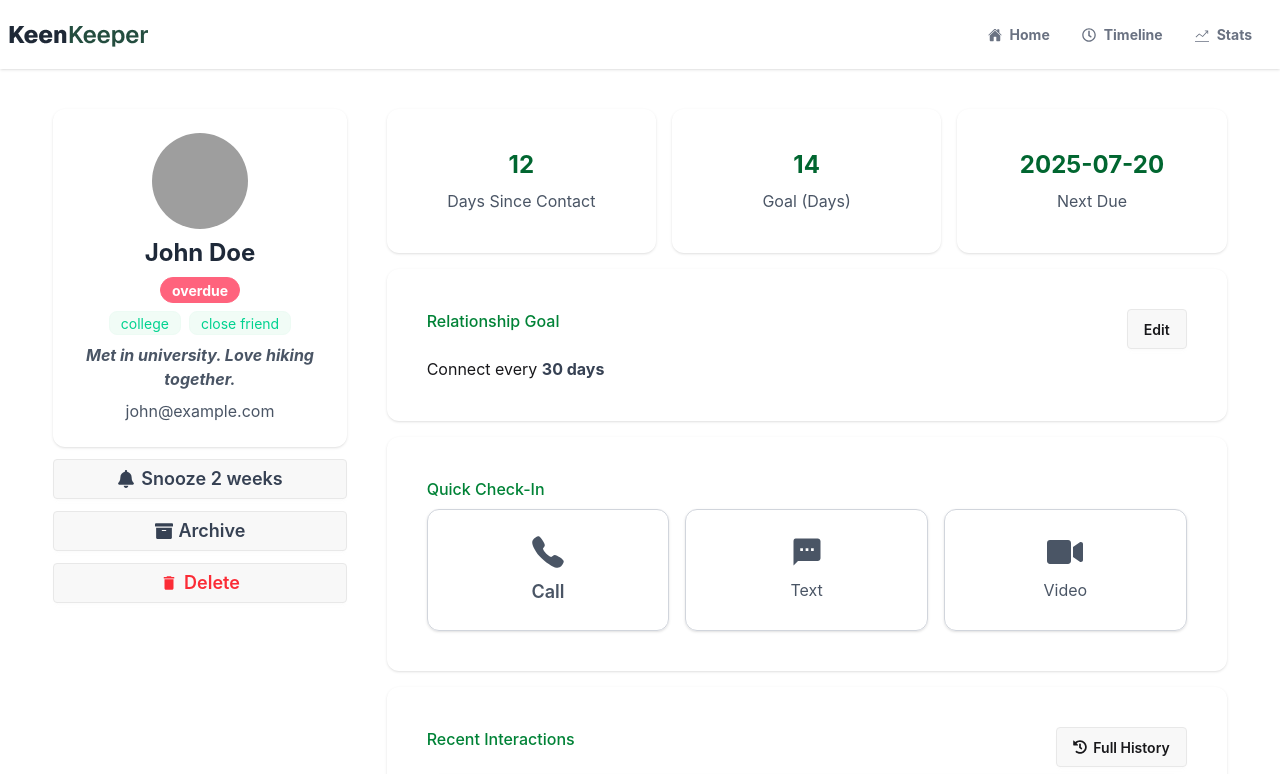
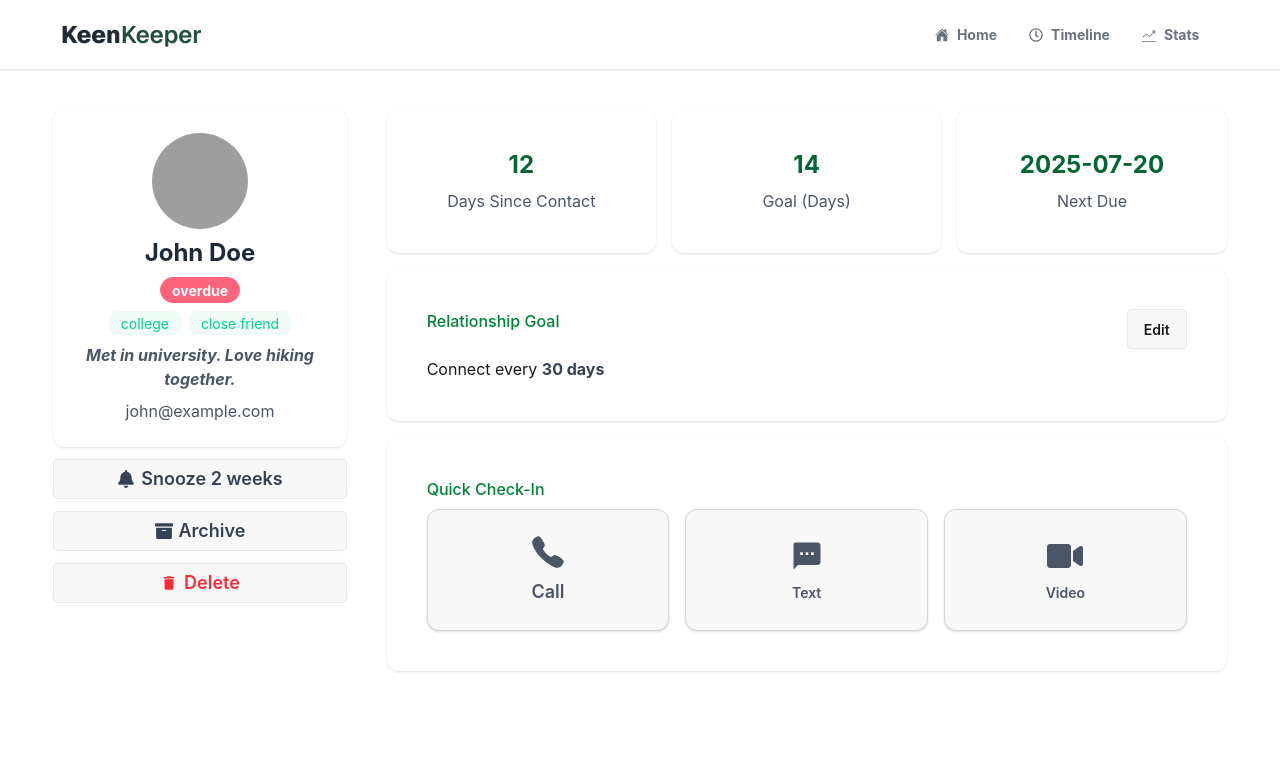
Before and after one commit to mahmud-abdullah-262/b13-a07-abdullah-al-mahmud-keenkeeper, a React (Vite) app: page /1 in a window 1280 px wide. Shown: the top 774 px of the page. Built offline with nearby package versions, Linux system fonts and the light colour scheme; grey boxes are pictures that could not be loaded.

Commit message:
timeline context added

```diff
--- a/index.html
+++ b/index.html
@@ -2,9 +2,9 @@
 <html lang="en">
   <head>
     <meta charset="UTF-8" />
-    <link rel="icon" type="image/svg+xml" href="/favicon.svg" />
+    <link rel="icon" type="image/svg+xml" href="/friend.png" />
     <meta name="viewport" content="width=device-width, initial-scale=1.0" />
-    <title>b13-a07-abdullah-al-mahmud-keenkeeper</title>
+    <title>Keen Keeper</title>
   </head>
   <body>
     <div id="root"></div>
--- a/src/component/FriendsDetails.jsx
+++ b/src/component/FriendsDetails.jsx
@@ -4,9 +4,6 @@ import { useParams } from 'react-router';
 import Navbar from './Navbar';
 import { FaArchive, FaBell, FaHistory, FaVideo } from 'react-icons/fa';
 import { MdDelete } from 'react-icons/md';
-import call from '../../public/call.png';
-import text from '../../public/text.png';
-import video from '../../public/video.png';
 import { IoCall } from 'react-icons/io5';
 import { IoMdText } from 'react-icons/io';
 import Footer from './Footer';
@@ -14,7 +11,7 @@ import Footer from './Footer';
 const FriendsDetails =  () => {
     const {id} = useParams();
 
-    const friendsData = useFriends().friendsData;
+    const {friendsData, addItem} = useFriends();
 
     const expectedFriend = friendsData.find(f => f.id == id);
     const {name, picture, email, days_since_contact, status, tags, bio, goal, next_due_date} = expectedFriend;
@@ -22,7 +19,7 @@ const FriendsDetails =  () => {
   return (
     <>
     <Navbar></Navbar>
-    <div className='grid grid-cols-4 w-11/12 mx-auto my-10'>
+    <div className='grid grid-cols-1 md:grid-cols-4 w-11/12 mx-auto my-10'>
       <div className='col-span-1 flex flex-col gap-3'>
        <div
     className='flex flex-col gap-2 items-center rounded-xl shadow-sm p-6 text-center'
@@ -43,19 +40,19 @@ const FriendsDetails =  () => {
     <div className='btn w-full text-lg text-gray-700'><FaArchive /> <p>Archive</p></div>
     <div className='btn w-full text-lg text-red-500'><MdDelete /> <p>Delete</p></div>
       </div>
-      <div className='col-span-3 ml-10 space-y-4'>
+      <div className='col-span-1 md:col-span-3 md:ml-10 space-y-4'>
             <div className='grid grid-cols-3 gap-4'>
                     <div className='flex flex-col items-center gap-2 shadow-sm rounded-xl p-10'>
-                  <p className='text-2xl font-bold text-green-800'>{days_since_contact}</p>
-                  <p className='text-gray-600'>Days Since Contact</p>
+                  <p className='text-lg md:text-2xl font-bold text-green-800'>{days_since_contact}</p>
+                  <p className='text-gray-600 text-center'>Days Since Contact</p>
                 </div>
                   <div className='flex flex-col items-center gap-2 shadow-sm rounded-xl p-10'>
-                  <p className='text-2xl font-bold text-green-800'>{goal}</p>
-                  <p className='text-gray-600'>Goal (Days)</p>
+                  <p className='text-lg md:text-2xl  font-bold text-green-800'>{goal}</p>
+                  <p className='text-gray-600 text-center'>Goal (Days)</p>
                 </div>
                   <div className='flex flex-col items-center gap-2 shadow-sm rounded-xl p-10'>
-                  <p className='text-2xl font-bold text-green-800'>{next_due_date}</p>
-                  <p className='text-gray-600'>Next Due</p>
+                  <p className='text-lg md:text-2xl font-bold text-green-800 text-center'>{next_due_date}</p>
+                  <p className='text-gray-600 text-center'>Next Due</p>
                 </div>
           </div>
           <div className='flex flex-col gap-2 shadow-sm rounded-xl p-10'>
@@ -70,15 +67,21 @@ const FriendsDetails =  () => {
           <p className='font-medium text-green-700 '>Quick Check-In</p>
 
             <div className='grid grid-cols-3 gap-4'>
-               <div className='flex flex-col items-center gap-2 border border-gray-300 shadow-sm rounded-xl p-6'>
+               <div className='flex flex-col items-center gap-2 border border-gray-300 shadow-sm rounded-xl p-6 btn h-full'
+               onClick={() => addItem({...expectedFriend, click: 'call'})}
+               >
                   <p className='text-gray-600 text-4xl'><IoCall /></p>
                   <p className='text-gray-600 text-lg font-semibold'>Call</p>
                 </div>
-                  <div className='flex flex-col items-center gap-2 border border-gray-300 shadow-sm rounded-xl p-6'>
+                  <div className='flex flex-col items-center gap-2 border border-gray-300 shadow-sm rounded-xl p-6 btn h-full'
+                  onClick={() => addItem({...expectedFriend, click: 'text'})}
+                  >
                   <p className='text-gray-600 text-4xl'><IoMdText /></p>
                   <p className='text-gray-600'>Text</p>
                 </div>
-                  <div className='flex flex-col items-center gap-2 border border-gray-300 shadow-sm rounded-xl p-6'>
+                  <div className='flex flex-col items-center gap-2 border border-gray-300 shadow-sm rounded-xl p-6 btn h-full'
+                  onClick={() => addItem({...expectedFriend, click: 'video'})}
+                  >
 
                   <p className='text-gray-600 text-4xl'><FaVideo /></p>
                   <p className='text-gray-600'>Video</p>
@@ -86,7 +89,7 @@ const FriendsDetails =  () => {
             </div>
 
           </div>
-          <div className='flex flex-col gap-2 shadow-sm rounded-xl p-10'>
+          {/* <div className='flex flex-col gap-2 shadow-sm rounded-xl p-10'>
             <div className='flex justify-between'>
           <p className='font-medium text-green-700 '>Recent Interactions</p>
                     <button className='btn'><FaHistory />Full History</button>
@@ -103,10 +106,11 @@ const FriendsDetails =  () => {
                   <p className='text-gray-600 text-sm'>Jan 28, 2026</p>
                 </div>
 
-          </div>
+          </div> */}
 
       </div>
     </div>
+    <div className='mt-120'></div>
     <Footer/>
     </>
   );
--- a/src/component/Navbar.jsx
+++ b/src/component/Navbar.jsx
@@ -7,7 +7,7 @@ import { TfiStatsUp } from 'react-icons/tfi';
 const Navbar = () => {
   return (
     <div className="navbar bg-base-100 shadow-sm">
-      <div className='flex flex-col gap-6 md:flex-row justify-between items-center container mx-auto'>
+      <div className='flex flex-col gap-6 md:flex-row justify-between items-center w-11/12 mx-auto'>
         <div className="flex-1 mt-6 md:mt-0">
           <Link to='/'><img src={logo} alt="" /></Link>
 
--- a/src/component/timeline/Timeline.jsx
+++ b/src/component/timeline/Timeline.jsx
@@ -1,8 +1,12 @@
 import React from 'react';
 import Navbar from '../Navbar';
 import Footer from '../Footer';
+import { useFriends } from '../../context/dataContext';
 
 const Timeline = () => {
+   const {friendsData, addItem, item} = useFriends();
+  console.log(item)
+  console.log(friendsData)
   return (
     <div>
       <Navbar></Navbar>
--- a/src/context/dataContext.jsx
+++ b/src/context/dataContext.jsx
@@ -1,12 +1,18 @@
-import { createContext, useContext } from "react";
+import { createContext, useContext, useState } from "react";
 import friendsData from '../../public/friends.json'
 
 
 export const friendsContext = createContext(null);
 
 
+
 export const DataProvider = ({children}) => {
-  return (<friendsContext.Provider value={{friendsData}}>
+  const [item, setItem] = useState([]);
+const addItem = (data) => setItem( prev => [...prev, data]);
+
+
+
+  return (<friendsContext.Provider value={{friendsData, addItem, item}}>
     {children}
   </friendsContext.Provider>);
 
```
Also changed, not shown: public/friend.png (added).
